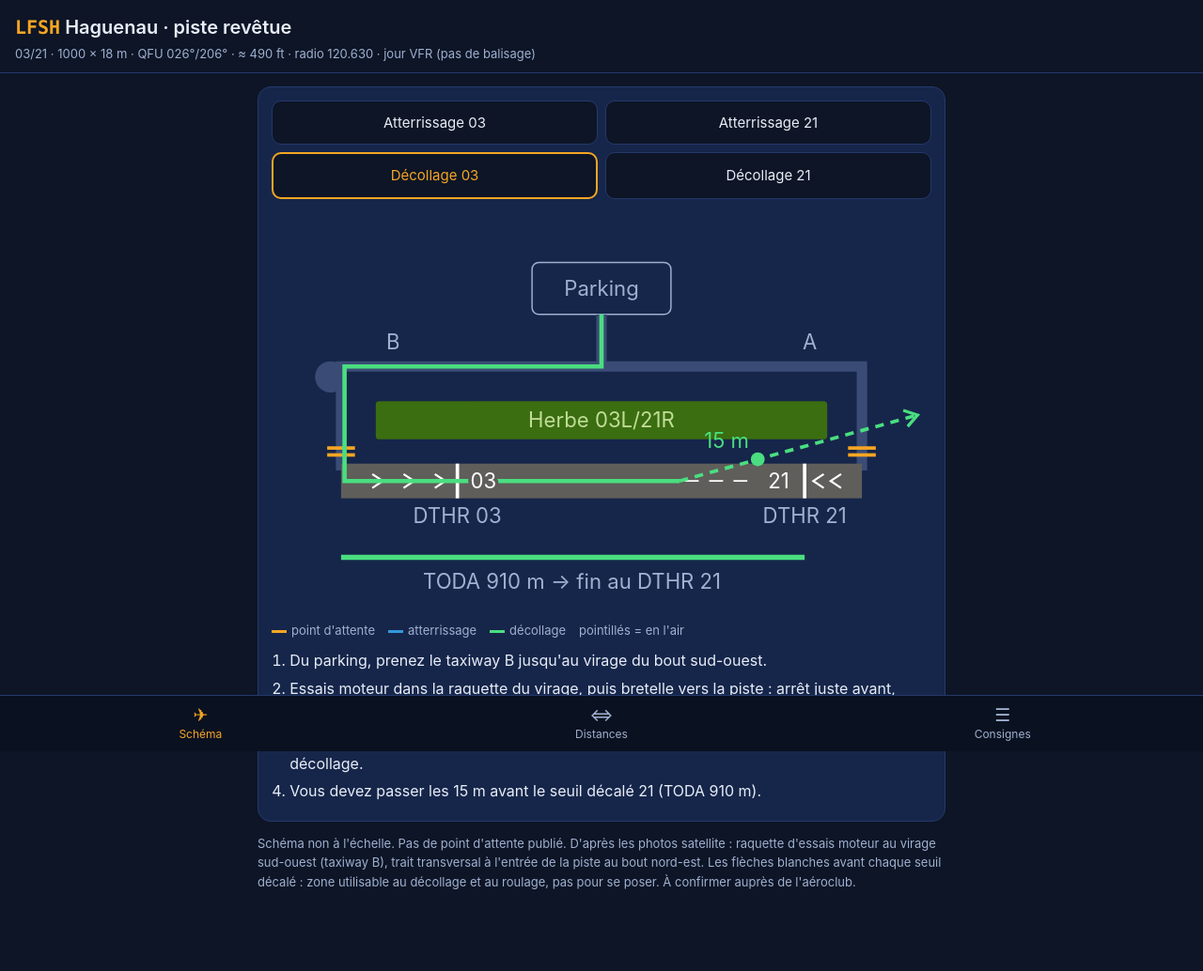
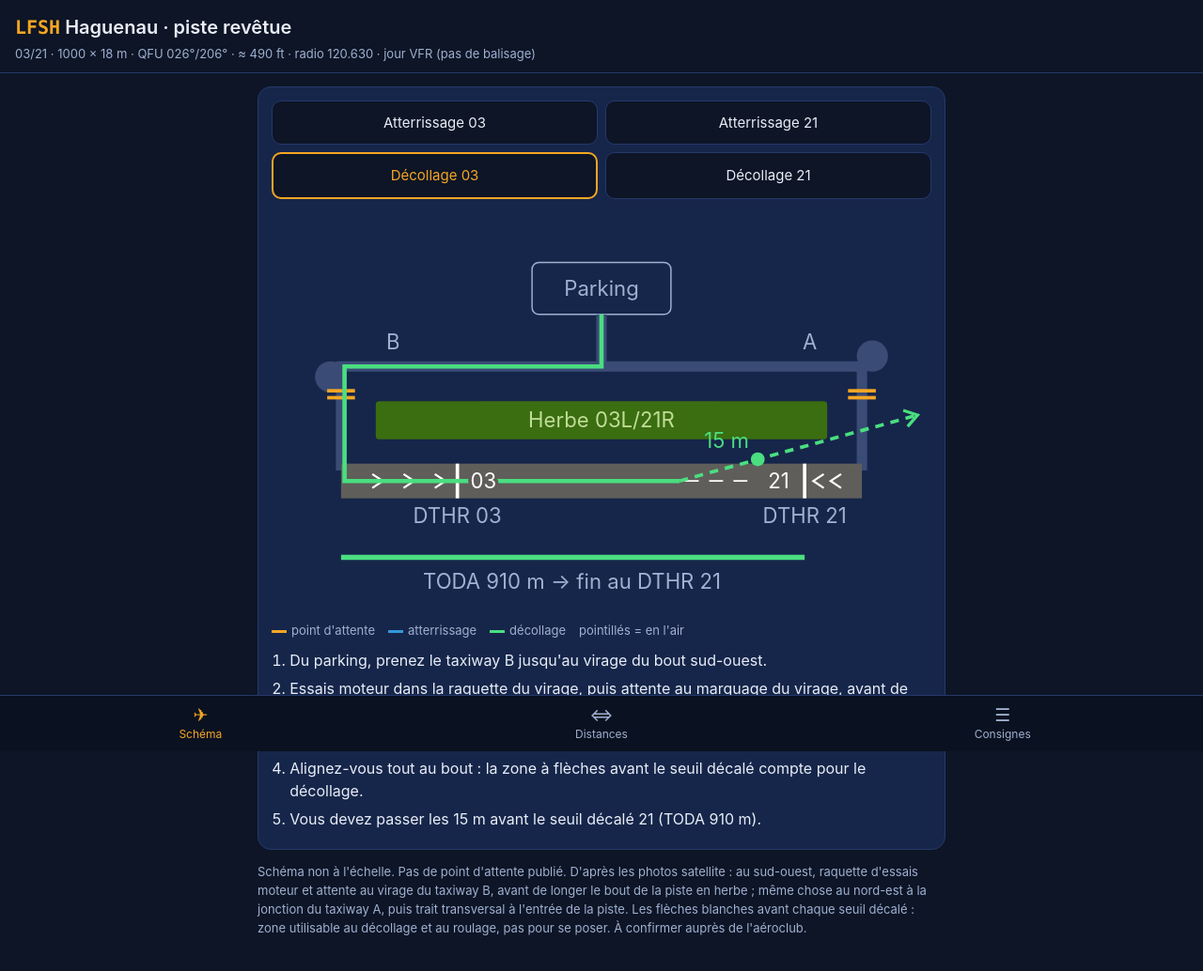
Before and after one commit to 2f8p9gvjr7-byte/lfsh-haguenau, a plain HTML site: page index.html in a window 1280 px wide. Shown: the whole page at 94% size. Drawn offline with Linux system fonts and the light colour scheme.

Commit message:
Add files via upload

```diff
--- a/index.html
+++ b/index.html
@@ -61,9 +61,9 @@ nav button.on{color:var(--amb)}
 <rect x="150" y="30" width="80" height="30" rx="4" fill="none" stroke="#9fb0d0" stroke-width="0.8"/><text x="190" y="49" text-anchor="middle">Parking</text>
 <path d="M40 150 L40 90 L340 90 L340 150" fill="none" stroke="#3a4c75" stroke-width="6"/>
 <line x1="190" y1="60" x2="190" y2="90" stroke="#3a4c75" stroke-width="6"/>
-<circle cx="34" cy="96" r="9" fill="#3a4c75"/>
+<circle cx="34" cy="96" r="9" fill="#3a4c75"/><circle cx="346" cy="84" r="9" fill="#3a4c75"/>
 <text x="70" y="80" text-anchor="middle">B</text><text x="310" y="80" text-anchor="middle">A</text>
-<g stroke="#f5a623" stroke-width="2"><line x1="32" y1="137" x2="48" y2="137"/><line x1="32" y1="141" x2="48" y2="141"/><line x1="332" y1="137" x2="348" y2="137"/><line x1="332" y1="141" x2="348" y2="141"/></g>
+<g stroke="#f5a623" stroke-width="2"><line x1="32" y1="104" x2="48" y2="104"/><line x1="32" y1="108" x2="48" y2="108"/><line x1="332" y1="104" x2="348" y2="104"/><line x1="332" y1="108" x2="348" y2="108"/></g>
 <rect x="60" y="110" width="260" height="22" rx="2" fill="#3B6D11"/><text x="190" y="125" text-anchor="middle" style="fill:#C0DD97">Herbe 03L/21R</text>
 <rect x="40" y="146" width="300" height="20" fill="#5F5E5A"/>
 <line x1="140" y1="156" x2="280" y2="156" stroke="#fff" stroke-dasharray="8 6"/>
@@ -76,7 +76,7 @@ nav button.on{color:var(--amb)}
 <div class="leg"><span><i style="background:#f5a623"></i>point d'attente</span><span><i style="background:#3498db"></i>atterrissage</span><span><i style="background:#4ade80"></i>décollage</span><span>pointillés = en l'air</span></div>
 <ol id="cap"></ol>
 </div>
-<p class="note">Schéma non à l'échelle. Pas de point d'attente publié. D'après les photos satellite : raquette d'essais moteur au virage sud-ouest (taxiway B), trait transversal à l'entrée de la piste au bout nord-est. Les flèches blanches avant chaque seuil décalé : zone utilisable au décollage et au roulage, pas pour se poser. À confirmer auprès de l'aéroclub.</p>
+<p class="note">Schéma non à l'échelle. Pas de point d'attente publié. D'après les photos satellite : au sud-ouest, raquette d'essais moteur et attente au virage du taxiway B, avant de longer le bout de la piste en herbe ; même chose au nord-est à la jonction du taxiway A, puis trait transversal à l'entrée de la piste. Les flèches blanches avant chaque seuil décalé : zone utilisable au décollage et au roulage, pas pour se poser. À confirmer auprès de l'aéroclub.</p>
 </section>
 
 <section id="t-dist" hidden>
@@ -133,7 +133,7 @@ nav button.on{color:var(--amb)}
 <div class="upd" id="upd" hidden><span>Nouvelle version disponible</span><button id="updBtn">Mettre à jour</button></div>
 
 <script>
-const VERSION='1.0.3';document.getElementById('v').textContent=VERSION;
+const VERSION='1.0.5';document.getElementById('v').textContent=VERSION;
 const B='#3498db',C='#4ade80';
 const S={
 L03:{svg:`<path d="M4 132 L136 156" fill="none" stroke="${B}" stroke-width="2" stroke-dasharray="5 4"/><circle cx="140" cy="156" r="4" fill="${B}"/><path d="M140 156 L338 156 L338 90 L190 90 L190 63" fill="none" stroke="${B}" stroke-width="2.5" marker-end="url(#ar)"/><line x1="107" y1="200" x2="340" y2="200" stroke="${B}" stroke-width="3"/><text x="223" y="218" text-anchor="middle">LDA 775 m</text>`,
@@ -141,9 +141,9 @@ cap:["Finale au 026°, passez le seuil décalé 03 à 15 m (50 ft).","Posez-vous
 L21:{svg:`<path d="M376 132 L276 156" fill="none" stroke="${B}" stroke-width="2" stroke-dasharray="5 4"/><circle cx="272" cy="156" r="4" fill="${B}"/><path d="M272 156 L42 156 L42 90 L190 90 L190 63" fill="none" stroke="${B}" stroke-width="2.5" marker-end="url(#ar)"/><line x1="40" y1="200" x2="307" y2="200" stroke="${B}" stroke-width="3"/><text x="173" y="218" text-anchor="middle">LDA 890 m</text>`,
 cap:["Finale au 206°, passez le seuil décalé 21 à 15 m (50 ft).","Posez-vous après le seuil décalé.","Roulez jusqu'au bout sud-ouest, zone à flèches comprise.","Dégagez vers B, annoncez « piste dégagée », puis rejoignez le parking par le taxiway."]},
 D03:{svg:`<path d="M190 60 L190 90 L42 90 L42 156 L235 156" fill="none" stroke="${C}" stroke-width="2.5"/><path d="M235 156 L372 118" fill="none" stroke="${C}" stroke-width="2" stroke-dasharray="5 4" marker-end="url(#ar)"/><circle cx="280" cy="143.5" r="4" fill="${C}"/><text x="275" y="137" text-anchor="end" style="fill:${C}">15 m</text><line x1="40" y1="200" x2="307" y2="200" stroke="${C}" stroke-width="3"/><text x="173" y="218" text-anchor="middle">TODA 910 m → fin au DTHR 21</text>`,
-cap:["Du parking, prenez le taxiway B jusqu'au virage du bout sud-ouest.","Essais moteur dans la raquette du virage, puis bretelle vers la piste : arrêt juste avant, coup d'œil en finale, annonce radio.","Alignez-vous tout au bout : la zone à flèches avant le seuil décalé compte pour le décollage.","Vous devez passer les 15 m avant le seuil décalé 21 (TODA 910 m)."]},
+cap:["Du parking, prenez le taxiway B jusqu'au virage du bout sud-ouest.","Essais moteur dans la raquette du virage, puis attente au marquage du virage, avant de longer le bout de la piste en herbe : coup d'œil en finale, annonce radio.","Roulez sur la bretelle jusqu'à la piste en dur, vérifiez à nouveau la finale.","Alignez-vous tout au bout : la zone à flèches avant le seuil décalé compte pour le décollage.","Vous devez passer les 15 m avant le seuil décalé 21 (TODA 910 m)."]},
 D21:{svg:`<path d="M190 60 L190 90 L338 90 L338 156 L185 156" fill="none" stroke="${C}" stroke-width="2.5"/><path d="M185 156 L8 118" fill="none" stroke="${C}" stroke-width="2" stroke-dasharray="5 4" marker-end="url(#ar)"/><circle cx="160" cy="150.6" r="4" fill="${C}"/><text x="166" y="142" style="fill:${C}">15 m</text><line x1="107" y1="200" x2="340" y2="200" stroke="${C}" stroke-width="3"/><text x="223" y="218" text-anchor="middle">TODA 805 m → fin au DTHR 03</text>`,
-cap:["Du parking, prenez le taxiway A jusqu'au bout nord-est, puis la bretelle vers la piste.","Arrêtez-vous avant le trait transversal peint à l'entrée de la piste : essais moteur, coup d'œil en finale, annonce radio.","Alignez-vous tout au bout : la zone à flèches avant le seuil décalé compte pour le décollage.","Vous devez passer les 15 m avant le seuil décalé 03 (TODA 805 m), puis prendre la pente max (anti-bruit)."]}
+cap:["Du parking, prenez le taxiway A jusqu'à la jonction du bout nord-est.","Essais moteur sur l'aire élargie de la jonction, puis attente au marquage, avant de longer le bout de la piste en herbe : coup d'œil en finale, annonce radio.","Roulez sur la bretelle jusqu'au trait transversal à l'entrée de la piste, vérifiez à nouveau la finale.","Alignez-vous tout au bout : la zone à flèches avant le seuil décalé compte pour le décollage.","Vous devez passer les 15 m avant le seuil décalé 03 (TODA 805 m), puis prendre la pente max (anti-bruit)."]}
 };
 const sb=document.querySelectorAll('.btns button');
 function show(k){document.getElementById('dyn').innerHTML=S[k].svg;document.getElementById('cap').innerHTML=S[k].cap.map(t=>'<li>'+t+'</li>').join('');sb.forEach(b=>b.classList.toggle('on',b.dataset.s===k));try{localStorage.setItem('lfsh-s',k)}catch(e){}}
--- a/service-worker.js
+++ b/service-worker.js
@@ -1,4 +1,4 @@
-const CACHE = 'lfsh-v1.0.3';
+const CACHE = 'lfsh-v1.0.5';
 const FILES = ['./', 'index.html', 'manifest.json', 'icon-192.png', 'icon-512.png'];
 
 self.addEventListener('install', e => {
```
